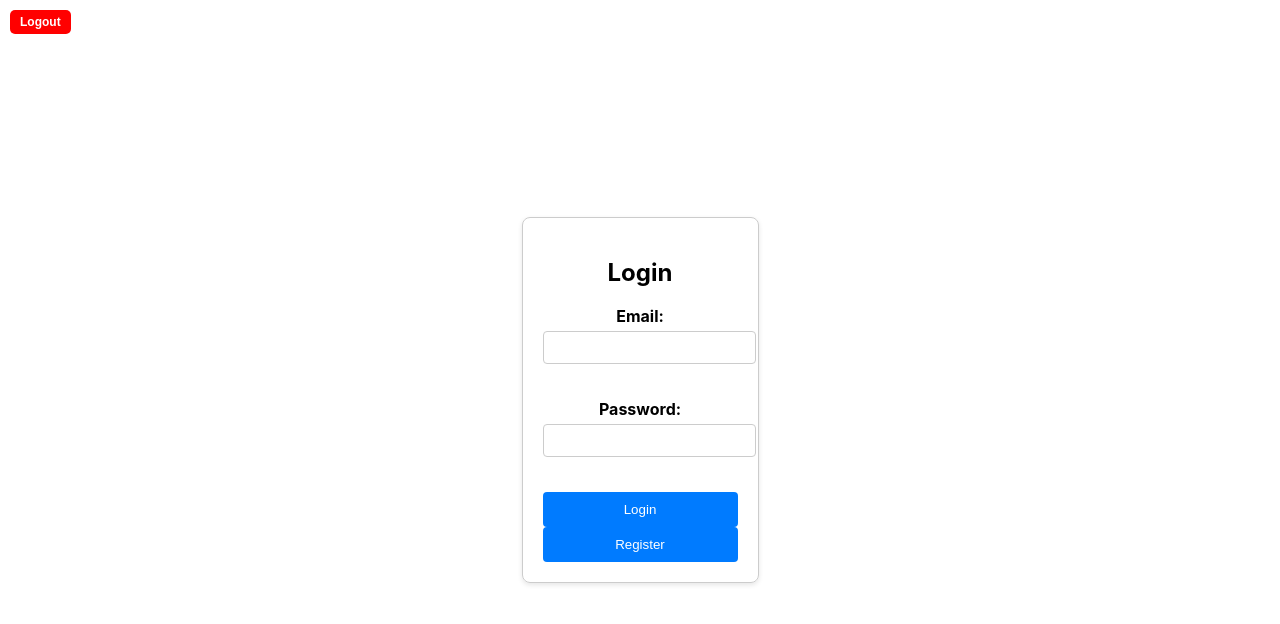
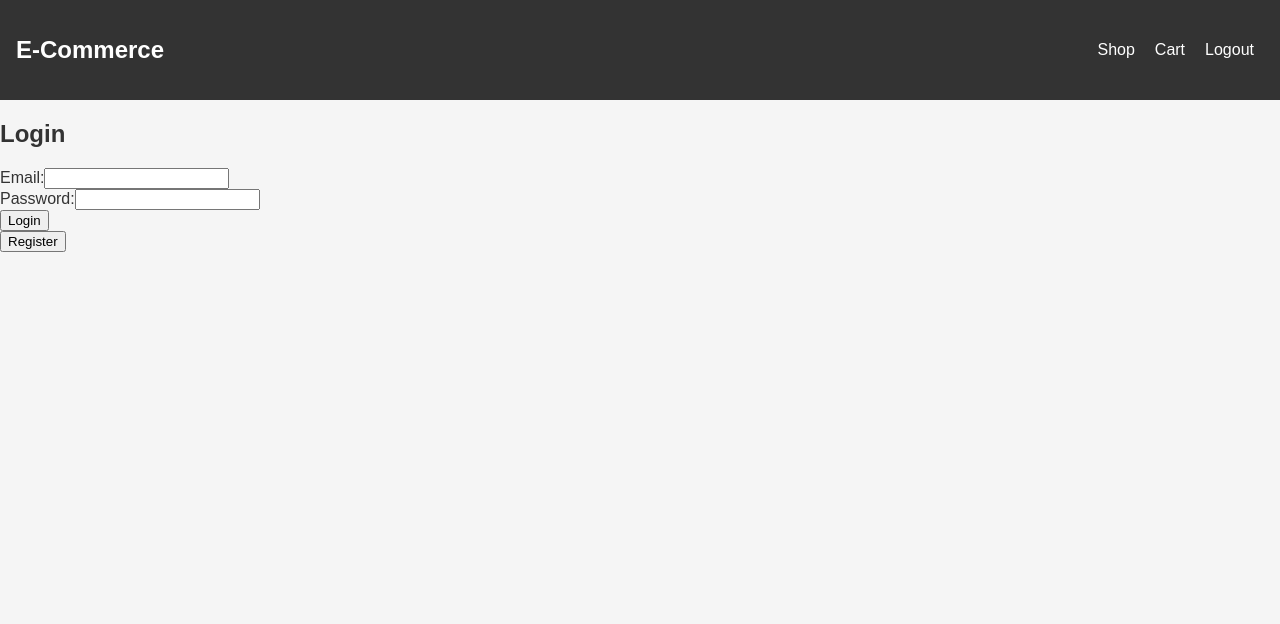
Before and after one commit to jims20/test, a React (Create React App) app in the folder frontend/: page / in a window 1280 px wide. Shown: the top 624 px of the page. Built offline with nearby package versions, Linux system fonts and the light colour scheme.

Commit message:
12 commit

```diff
--- a/frontend/src/App.js
+++ b/frontend/src/App.js
@@ -1,37 +1,31 @@
-import { BrowserRouter, Routes, Route, useNavigate } from "react-router-dom";
+import { BrowserRouter, Routes, Route,  } from "react-router-dom";
 import Login from "./pages/Login.jsx";
 import Register from "./pages/register.jsx";
 import Shoes from "./pages/Shoes.jsx";
 import Cart from "./pages/cart.jsx";
+import Add from "./pages/Add.jsx";
+import Update from "./pages/Update.jsx";
 import "./style.css";
-
-function LogoutButton() {
-    const navigate = useNavigate();
-
-    const handleLogout = () => {
-        // Clear session storage or authentication tokens
-        localStorage.removeItem("userToken"); // If you're using localStorage
-        alert("You have been logged out.");
-        navigate("/");
-    };
-
-    return (
-        <button className="logout-button" onClick={handleLogout}>
-            Logout
-        </button>
-    );
-}
 
 function App() {
     return (
         <div className="App">
             <BrowserRouter>
-                <LogoutButton /> {/* Add Logout button at the top */}
+                <nav className="navbar">
+                    <h1>E-Commerce</h1>
+                    <div>
+                        <a href="/shoes">Shop</a>
+                        <a href="/cart">Cart</a>
+                        <a href="/">Logout</a>
+                    </div>
+                </nav>
                 <Routes>
                     <Route path="/" element={<Login />} />
                     <Route path="/register" element={<Register />} />
                     <Route path="/shoes" element={<Shoes />} />
                     <Route path="/cart" element={<Cart />} />
+                    <Route path="/add" element={<Add />} />
+                    <Route path="/update/:id" element={<Update />} />
                 </Routes>
             </BrowserRouter>
         </div>
--- a/frontend/src/style.css
+++ b/frontend/src/style.css
@@ -1,120 +1,78 @@
-.App{
-  height: 100vh;
-  padding: 0px 100px;
-  display: flex;
-  justify-content: center;
-  align-items: center;
-  text-align: center;
-
-
+body {
+  margin: 0;
+  font-family: Arial, sans-serif;
+  background-color: #f5f5f5;
+  color: #333;
 }
 
-.shoes{
+.navbar {
   display: flex;
-  gap: 10px;
+  justify-content: space-between;
+  align-items: center;
+  background-color: #333;
+  color: white;
+  padding: 1rem;
 }
 
-.shoe{
-  flex: 1;
-  display: flex;
-  flex-direction: column;
-  gap: 10px;
-  align-items: center;
+.navbar a {
+  color: white;
+  text-decoration: none;
+  margin: 0 10px;
 }
 
-img{
-  width: 200px;
-  height: 300px;
-  object-fit: cover;
-  background-color: brown;
+.navbar a:hover {
+  text-decoration: underline;
 }
 
-.form{
-  display: flex;
-  flex-direction:  column;
-  gap: 20px;
+.container {
+  max-width: 1200px;
+  margin: 0 auto;
+  padding: 20px;
 }
 
-.login-container,
-.register-container {
-max-width: 400px;
-margin: 50px auto;
-padding: 20px;
-border: 1px solid #ccc;
-border-radius: 8px;
-box-shadow: 0 2px 5px rgba(0, 0, 0, 0.1);
+.button {
+  padding: 10px 15px;
+  background-color: #007bff;
+  color: white;
+  border: none;
+  border-radius: 5px;
+  cursor: pointer;
 }
 
-form div {
-margin-bottom: 15px;
+.button:hover {
+  background-color: #0056b3;
 }
 
-label {
-display: block;
-margin-bottom: 5px;
-font-weight: bold;
+.shoes {
+  display: grid;
+  grid-template-columns: repeat(auto-fill, minmax(200px, 1fr));
+  gap: 20px;
+  margin-top: 20px;
 }
 
-input {
-width: 100%;
-padding: 8px;
-border: 1px solid #ccc;
-border-radius: 4px;
+.shoe {
+  background-color: white;
+  border: 1px solid #ddd;
+  border-radius: 5px;
+  padding: 10px;
+  text-align: center;
+  box-shadow: 0 2px 5px rgba(0, 0, 0, 0.1);
 }
 
-button {
-width: 100%;
-padding: 10px;
-background-color: #007bff;
-color: #fff;
-border: none;
-border-radius: 4px;
-cursor: pointer;
+.shoe img {
+  max-width: 100%;
+  height: auto;
+  border-radius: 5px;
 }
 
-button:hover {
-background-color: #0056b3;
+.shoe h3 {
+  margin: 10px 0;
 }
 
-.edit-form {
-  margin-top: 20px;
-  padding: 20px;
-  border: 1px solid #ccc;
-  border-radius: 8px;
-  background-color: #f9f9f9;
-}
-.edit-form input {
-  display: block;
-  margin-bottom: 10px;
-  padding: 8px;
-  width: 100%;
-}
-.edit-form button {
-  margin-right: 10px;
+.shoe p {
+  color: #555;
 }
 
-.logout-button {
-  position: absolute;
-  top: 10px;
-  left: 10px;
-  background-color: red;
-  color: white;
-  border: none;
-  padding: 5px 10px; /* Smaller padding */
-  font-size: 12px; /* Smaller text size */
-  cursor: pointer;
-  border-radius: 5px;
-  font-weight: bold;
-  width: auto; /* Adjust to content size */
-  height: auto; /* Adjust to content size */
+.shoe button {
+  margin-top: 10px;
 }
-
-.shoes-title {
-  position: absolute;
-  top: 10px; /* Move it to the top */
-  left: 50%; /* Center horizontally */
-  transform: translateX(-50%); /* Ensure perfect centering */
-  font-size: 24px;
-  font-weight: bold;
-  text-align: center;
-}
```
